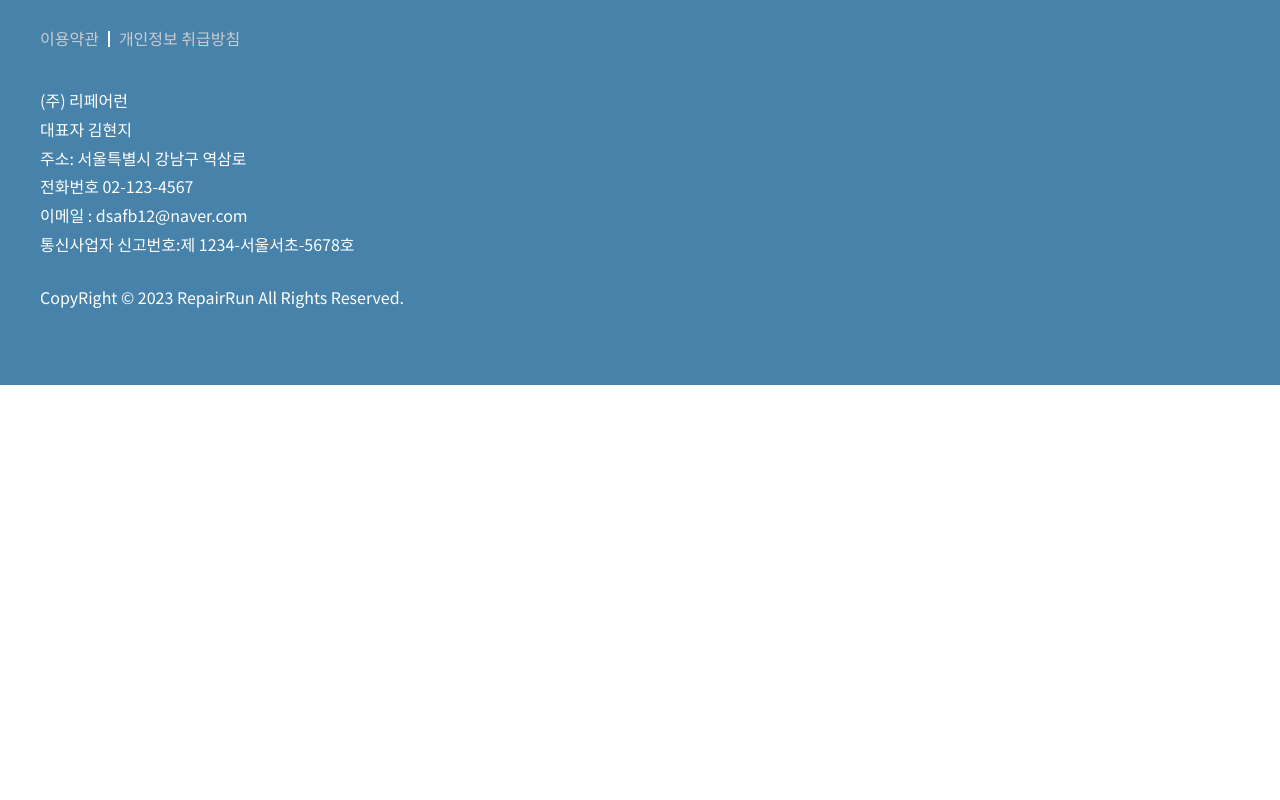
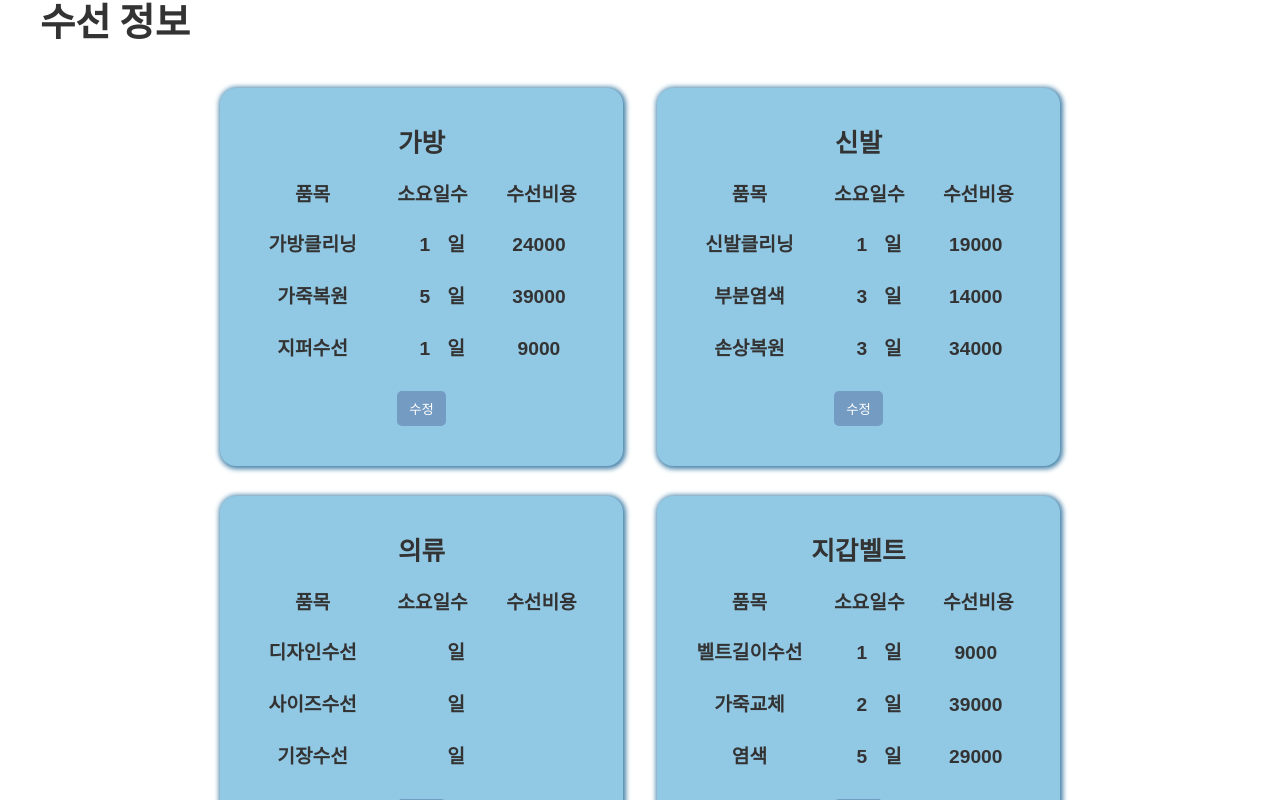
Before and after one commit to pshyun123/prj_repairrun, a React (Create React App) app: page /PartnerMain in a window 1280 px wide. Shown: the part 600-1400 px from the top of the page. Before the commit the page ends 985 px from the top, so only its background shows below. Built offline with nearby package versions, Linux system fonts and the light colour scheme.

Commit message:
현지: RepairList 배치 완료 20231107

```diff
--- /dev/null
+++ b/src/component/Repair.jsx
@@ -0,0 +1,37 @@
+const Repair = ({ data }) => {
+  const { item, detail } = data;
+  return (
+    <>
+      <div className="repairBox">
+        <h3>{item}</h3>
+        <table>
+          <thead>
+            <tr>
+              <th>품목</th>
+              <th>소요일수</th>
+              <th>수선비용</th>
+            </tr>
+          </thead>
+          <tbody>
+            {detail &&
+              detail.map((det) => (
+                <tr key="name">
+                  <td className="name">{det.name}</td>
+                  <td className="days">
+                    <input type="number" value={det.days} disabled />일
+                  </td>
+                  <td className="price">
+                    <input type="number" value={det.price} disabled />
+                  </td>
+                </tr>
+              ))}
+          </tbody>
+        </table>
+        <div className="btnBox">
+          <button>수정</button>
+        </div>
+      </div>
+    </>
+  );
+};
+export default Repair;
--- /dev/null
+++ b/src/component/RepairList.jsx
@@ -0,0 +1,101 @@
+import Repair from "./Repair";
+import RepairListComp from "../style/RepairListStyle";
+
+const RepairList = () => {
+  const testDatas = [
+    {
+      item: "가방",
+      detail: [
+        {
+          name: "가방클리닝",
+          days: 1,
+          price: 24000,
+        },
+        {
+          name: "가죽복원",
+          days: 5,
+          price: 39000,
+        },
+        {
+          name: "지퍼수선",
+          days: 1,
+          price: 9000,
+        },
+      ],
+    },
+    {
+      item: "신발",
+      detail: [
+        {
+          name: "신발클리닝",
+          days: 1,
+          price: 19000,
+        },
+        {
+          name: "부분염색",
+          days: 3,
+          price: 14000,
+        },
+        {
+          name: "손상복원",
+          days: 3,
+          price: 34000,
+        },
+      ],
+    },
+    {
+      item: "의류",
+      detail: [
+        {
+          name: "디자인수선",
+          days: "-",
+          price: "-",
+        },
+        {
+          name: "사이즈수선",
+          days: "-",
+          price: "-",
+        },
+        {
+          name: "기장수선",
+          days: "-",
+          price: "-",
+        },
+      ],
+    },
+    {
+      item: "지갑벨트",
+      detail: [
+        {
+          name: "벨트길이수선",
+          days: 1,
+          price: 9000,
+        },
+        {
+          name: "가죽교체",
+          days: 2,
+          price: 39000,
+        },
+        {
+          name: "염색",
+          days: 5,
+          price: 29000,
+        },
+      ],
+    },
+  ];
+  return (
+    <>
+      <RepairListComp>
+        <div className="container">
+          <h2>수선 정보</h2>
+          <div className="repairWrapper">
+            {testDatas &&
+              testDatas.map((data) => <Repair key={data.item} data={data} />)}
+          </div>
+        </div>
+      </RepairListComp>
+    </>
+  );
+};
+export default RepairList;
--- a/src/pages/PartnerMain.jsx
+++ b/src/pages/PartnerMain.jsx
@@ -1,9 +1,11 @@
 import PartnerInfo from "../component/PartnerInfo";
+import RepairList from "../component/RepairList";
 
 const PartnerMain = () => {
   return (
     <>
       <PartnerInfo />
+      <RepairList />
     </>
   );
 };
--- /dev/null
+++ b/src/style/RepairListStyle.jsx
@@ -0,0 +1,97 @@
+import { styled } from "styled-components";
+
+const RepairListComp = styled.section`
+  width: 100%;
+  .container {
+    h2 {
+      font-weight: 600;
+      margin-bottom: 50px;
+    }
+    .repairWrapper {
+      width: 70%;
+      margin: 0 auto;
+      display: flex;
+      justify-content: space-between;
+      flex-wrap: wrap;
+      .repairBox {
+        width: 48%;
+        padding: 40px 20px;
+        background-color: var(--LIGHTBLUE);
+        border-radius: 16px;
+        margin-bottom: 30px;
+        box-shadow: 1px 1px 5px 2px var(--DARKBLUE);
+        h3 {
+          text-align: center;
+          margin-bottom: 30px;
+          font-weight: 600;
+        }
+        table {
+          width: 100%;
+          thead {
+            width: 100%;
+            font-weight: bold;
+            tr {
+              th {
+                padding-bottom: 16px;
+                font-size: 1.2em;
+              }
+            }
+          }
+          tbody {
+            tr {
+              width: 100%;
+              td {
+                padding: 14px 0;
+                text-align: center;
+                font-weight: bold;
+                font-size: 1.2em;
+                &.name {
+                  width: 40%;
+                }
+                &.days {
+                  width: 26%;
+                  input {
+                    width: 50%;
+                    text-align: right;
+                  }
+                }
+                &.price {
+                  input {
+                    width: 100%;
+                    text-align: center;
+                    padding-left: 12px;
+                  }
+                }
+                input {
+                  background-color: var(--LIGHTBLUE);
+                  border: none;
+                  color: #333;
+                  font-weight: bold;
+                  font-size: 1em;
+                }
+              }
+            }
+          }
+        }
+        .btnBox {
+          display: flex;
+          justify-content: center;
+          margin-top: 16px;
+          button {
+            padding: 8px 12px;
+            border: none;
+            border-radius: 5px;
+            background-color: var(--MIDBLUE);
+            color: white;
+            cursor: pointer;
+            transition: 0.3s ease-in;
+            &:hover {
+              background-color: var(--DARKBLUE);
+            }
+          }
+        }
+      }
+    }
+  }
+`;
+export default RepairListComp;
```
